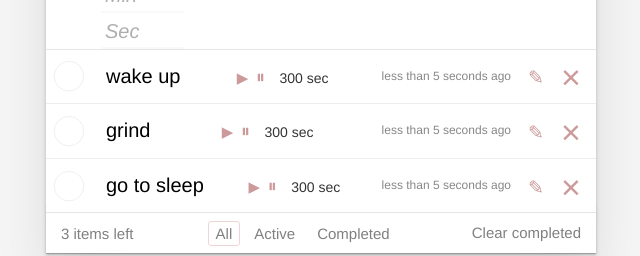
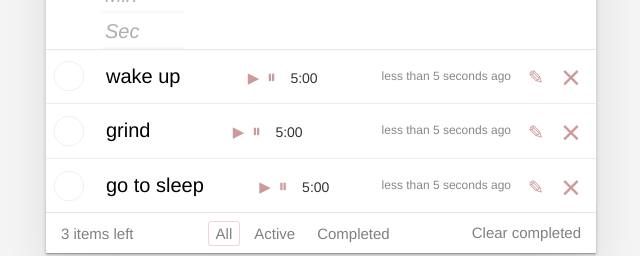
Before and after one commit to SumaXXX/Todo, a React (Create React App) app: page / in a window 1280 px wide. Shown: the part 219-475 px from the top of the page, without its empty margins (319-959 px from the left). Built offline with nearby package versions, Linux system fonts and the light colour scheme.

Commit message:
Add files via upload

```diff
--- a/src/App.js
+++ b/src/App.js
@@ -9,7 +9,7 @@ export default class App extends Component {
   createTodoItem = (label, time) => {
     return {
       label,
-      time: new Date(),
+      createdAt: new Date(),
       id: Math.random(),
       timerTime: time,
       isEditing: false,
@@ -89,23 +89,21 @@ export default class App extends Component {
 
   onEdited = (id) => {
     this.setState(({ todoData }) => {
-       return {
+      return {
         todoData: this.toggleProperty(todoData, id, 'isEditing'),
       };
     });
   };
 
   onSubmitedEdit = (id, text) => {
-    if (!text) return
+    if (!text) return;
     this.setState(({ todoData }) => {
       const idx = todoData.findIndex((el) => el.id === id);
       todoData[idx].label = text;
       !todoData[idx].isEditing;
     });
-    this.onEdited(id)
+    this.onEdited(id);
   };
-
-
 
   render() {
     const { todoData, filter } = this.state;
--- a/src/components/Timer.jsx
+++ b/src/components/Timer.jsx
@@ -4,27 +4,37 @@ export function Timer({ _time, setTimerTime, id }) {
   const [time, setTime] = useState(_time);
   const [isRunning, setIsRunning] = useState(false);
 
+  function formatTime(seconds) {
+    const minutes = Math.floor(seconds / 60);
+    const secs = seconds % 60;
+    return `${minutes}:${secs < 10 ? '0' : ''}${secs}`; // Добавим ведущий ноль для секунд
+  }
+
   useEffect(() => {
     let interval = null;
 
-    if (isRunning) {
+    if (isRunning && time > 0) {
       interval = setInterval(() => {
-        setTime((prevTime) => prevTime - 1);
-        setTimerTime(id, time);
+        setTime((prevTime) => {
+          const newTime = prevTime - 1;
+          setTimerTime(id, newTime); // используем новое значение времени
+          return newTime;
+        });
       }, 1000);
-    } else if (!isRunning && time !== 0) {
+    } else {
       clearInterval(interval);
     }
 
-    if (time < 0) {
-      setTime((prevTime) => prevTime + 1);
+    // Проверка, когда время менее 0
+    if (time <= 0 && isRunning) {
+      setIsRunning(false);
       clearInterval(interval);
     }
 
     return () => {
       clearInterval(interval);
     };
-  }, [isRunning, time]);
+  }, [isRunning, time, setTimerTime, id]);
 
   const startTimer = () => {
     setIsRunning(true);
@@ -39,7 +49,7 @@ export function Timer({ _time, setTimerTime, id }) {
       <span className="description timer">
         <button className="icon icon-play" onClick={startTimer}></button>
         <button className="icon icon-pause" onClick={pauseTimer}></button>
-        <span className="timer-count">{time} sec</span>
+        <span className="timer-count">{formatTime(time)}</span>
       </span>
     </div>
   );
--- a/src/components/TodoItem.jsx
+++ b/src/components/TodoItem.jsx
@@ -40,7 +40,7 @@ export default class TodoItem extends Component {
   render() {
     const {
       label,
-      time,
+      createdAt,
       onCompleted,
       onDeleted,
       completed,
@@ -71,7 +71,7 @@ export default class TodoItem extends Component {
             <label>
               <span className="description item-label">{label}</span>
               <Timer setTimerTime={setTimerTime} id={id} _time={timerTime} />
-              <span className="created">{formatDistanceToNow(time, { addSuffix: true, includeSeconds: true })}</span>
+              <span className="created">{formatDistanceToNow(createdAt, { addSuffix: true, includeSeconds: true })}</span>
             </label>
             <button onClick={onEdited} className="icon icon-edit"></button>
             <button onClick={onDeleted} className="icon icon-destroy"></button>
@@ -83,7 +83,7 @@ export default class TodoItem extends Component {
     if (isEditing)
       return (
         <form onSubmit={(e) => onSubmit(e)}>
-          <input ref={this.inputRef} type="text" autoFocus className="edit" onChange={this.onLabelEditing} />
+          <input ref={this.inputRef} type="text" placeholder={label} autoFocus className="edit" onChange={this.onLabelEditing} />
         </form>
       );
   }
```
